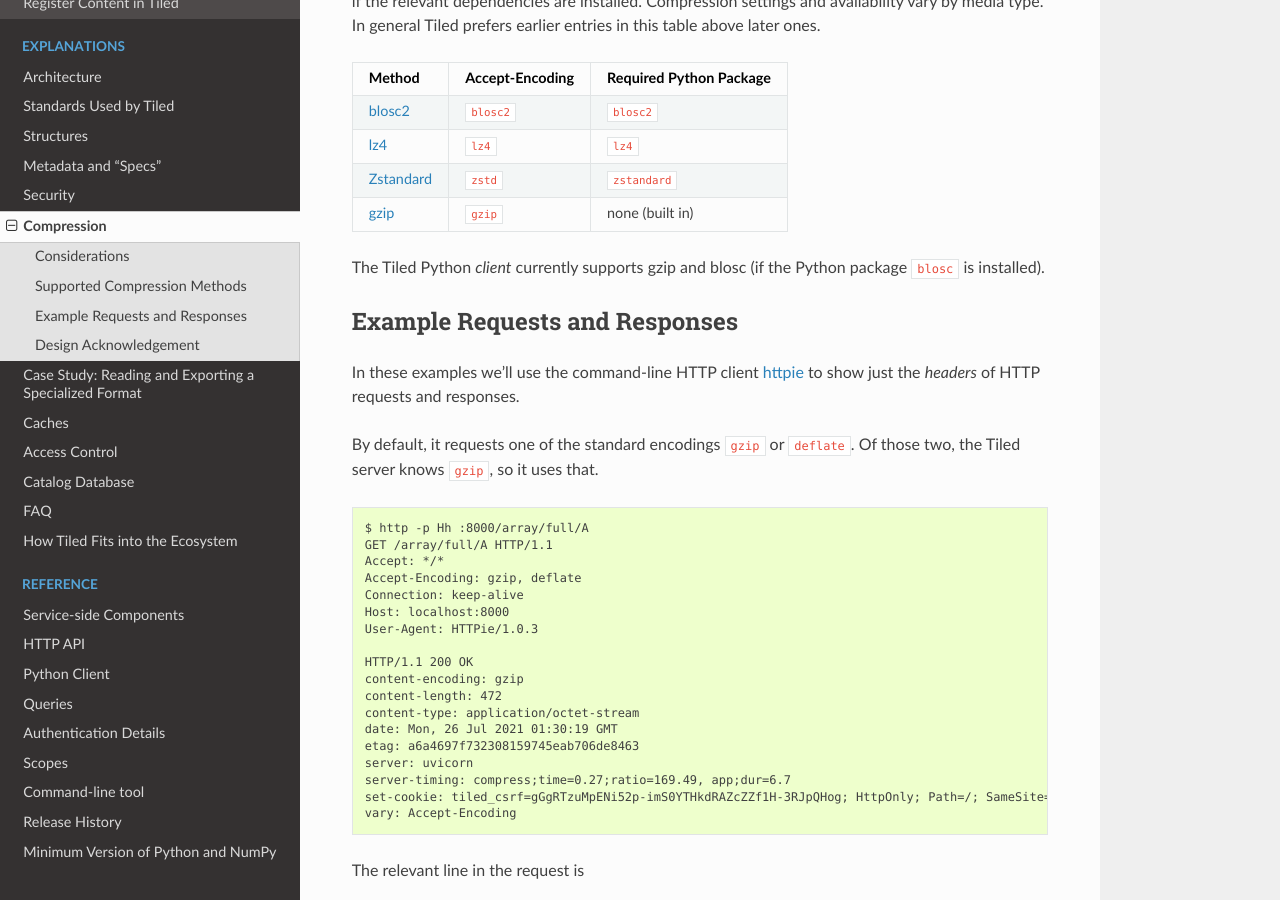
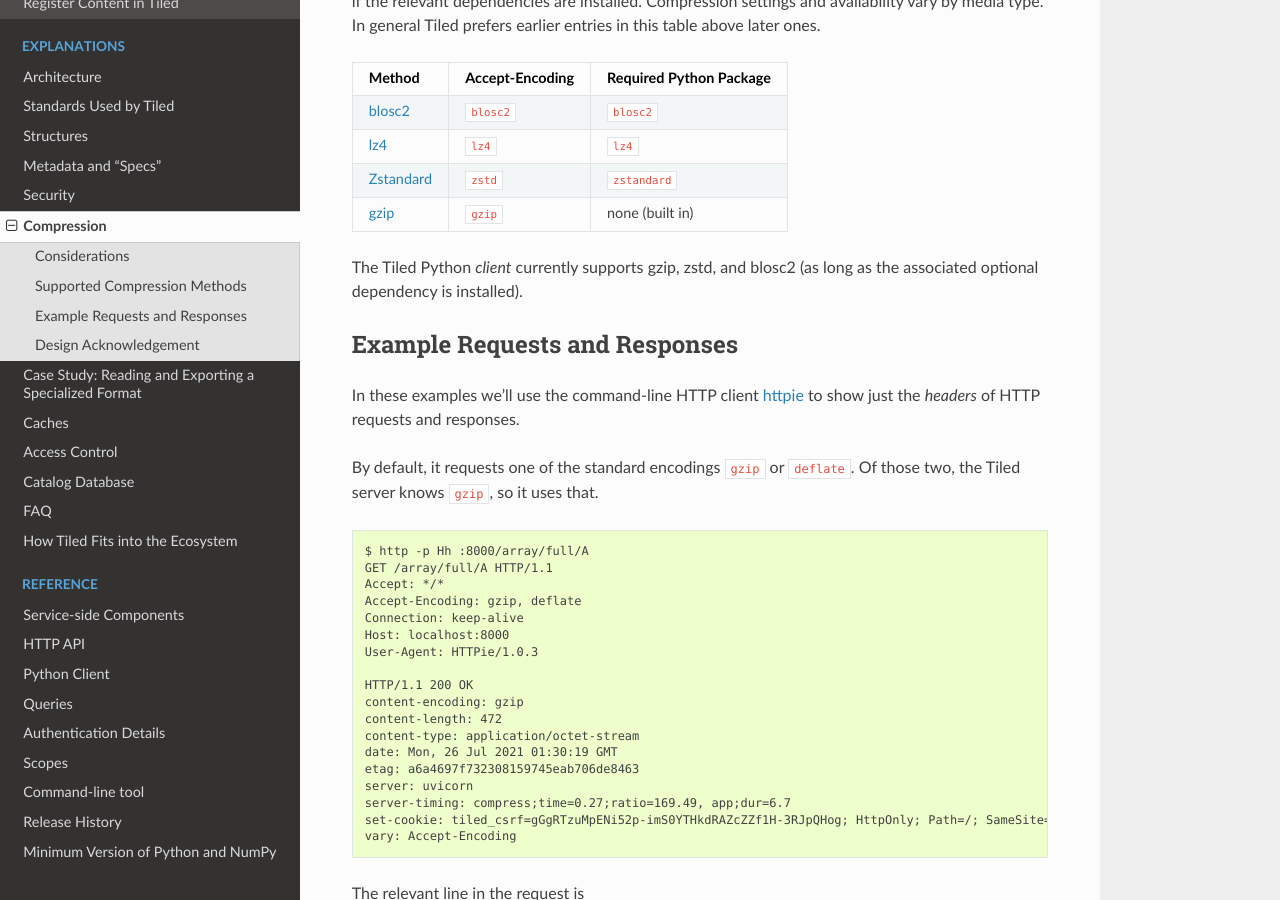
Before and after one commit to bluesky/tiled, a Sphinx documentation site: the page built from docs/source/explanations/compression.md, in a window 1280 px wide and 900 px high, scrolled down 1004 px. Built offline with Sphinx 7.4.7 and the Read the Docs theme 2.0.0, drawn with Linux system fonts in a browser that asks for light colours; pages that are not in the unit, such as notebooks, are missing from menus; the version number could not be read and is left out.

Commit message:
Client now supports blosc2, zstd.

```diff
--- a/docs/source/explanations/compression.md
+++ b/docs/source/explanations/compression.md
@@ -55,8 +55,8 @@ entries in this table above later ones.
 | [Zstandard](https://facebook.github.io/zstd/)                    | `zstd`          | `zstandard`             |
 | [gzip](https://en.wikipedia.org/wiki/Gzip)                       | `gzip`          | none (built in)         |
 
-The Tiled Python *client* currently supports gzip and blosc (if the Python
-package `blosc` is installed).
+The Tiled Python *client* currently supports gzip, zstd, and blosc2 (as long as
+the associated optional dependency is installed).
 
 ## Example Requests and Responses
 
```
